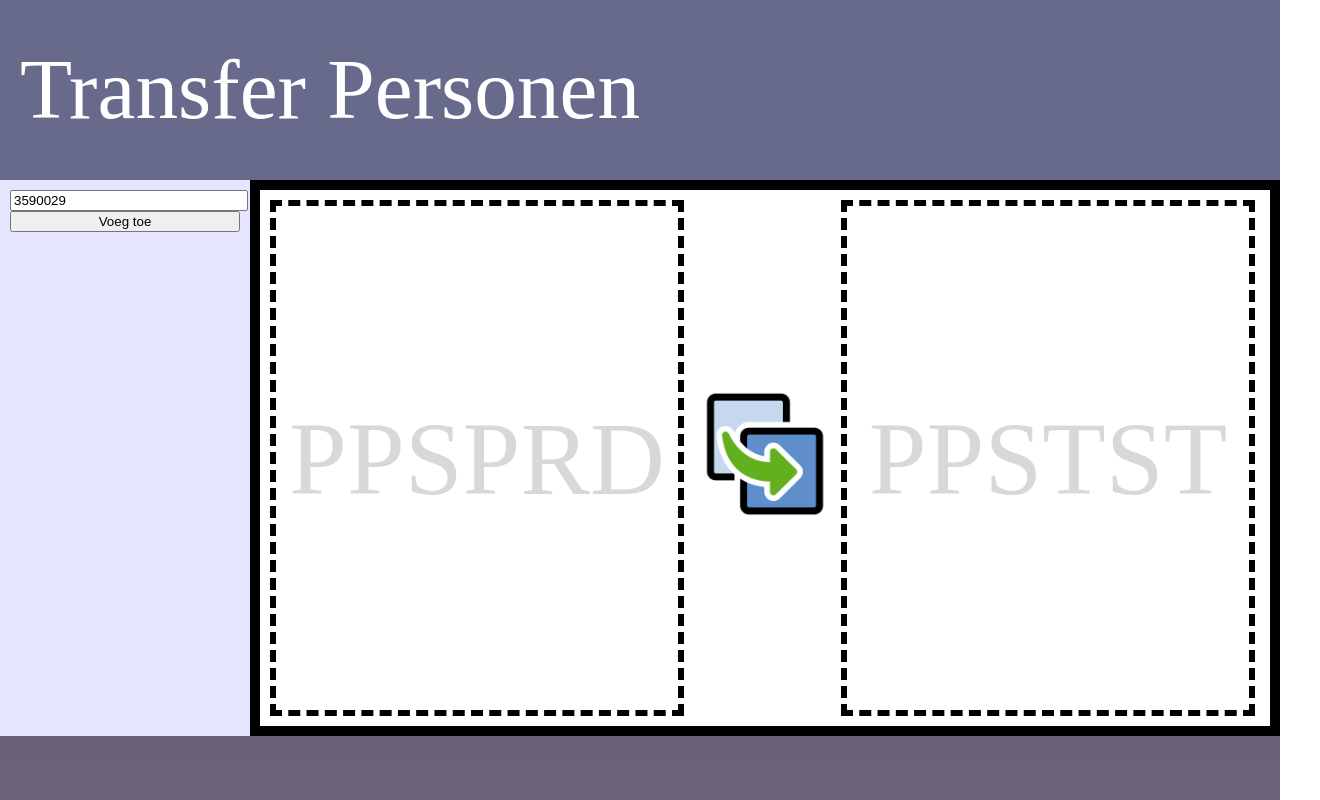
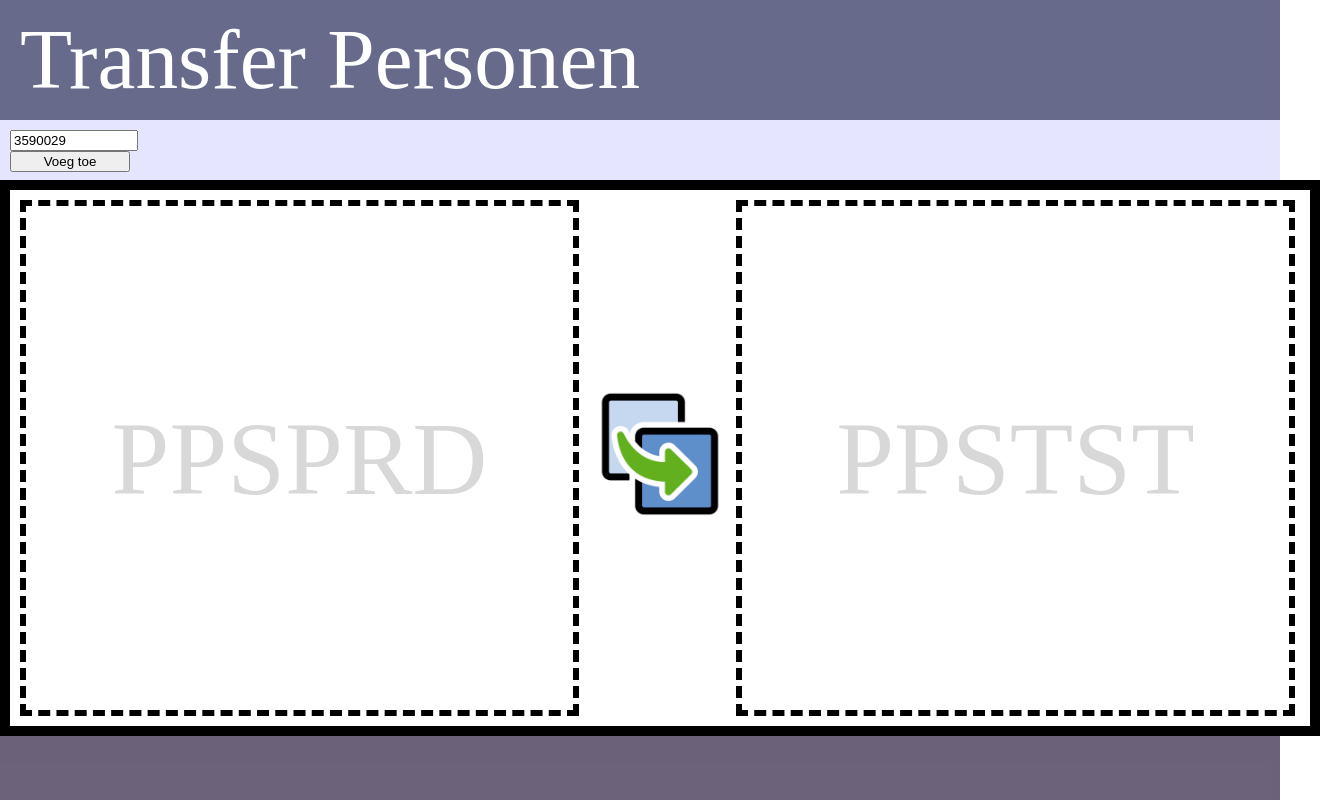
Before and after one commit to Lveekhout/transferpersonenschets, a plain HTML site: page index.html in a window 1280 px wide. Shown: the whole page, 1320 px wide, since content can reach past the window. Drawn offline with Linux system fonts and the light colour scheme.

Commit message:
Andere lay-out

```diff
--- a/css/main.css
+++ b/css/main.css
@@ -4,26 +4,30 @@ body {
 div.header {
     position: absolute;
     width: 100%;
-    height: 180px;
+    height: 120px;
     background-color: rgba(41, 43, 92, 0.7);
     color: white;
     font-size: 64pt;
 }
 div.navigate {
     position: absolute;
-    top: 180px;
-    width: 250px;
-    bottom: 64px;
+    top: 120px;
+    width: 100%;
+    height: 60px;
     background-color: rgba(0, 0, 255, 0.1);
+    overflow: hidden;
 }
 div#content {
     border: solid 10px black;
     position: absolute;
     padding: 10px;
     top: 180px;
+/*
     left: 250px;
     right: 0;
+*/
     bottom: 64px;
+    width: 100%;
     font-size: 28pt;
     overflow: auto;
 }
--- a/index.html
+++ b/index.html
@@ -9,12 +9,12 @@
 </head>
 <body>
     <div class="header">
-        <p style="margin: 40px 0 0 20px;">Transfer Personen</p>
+        <p id="headertitle" style="margin: 10px 0 0 20px;">Transfer Personen</p>
     </div>
     <div class="navigate">
-        <form style="left: 0; right: 0; overflow: hidden; padding: 10px 10px 10px 10px;">
+        <form style="left: 0; width: 120px; overflow: hidden; padding: 10px 10px 10px 10px;">
             <input id="pensioennummer" type="number" style="width: 100%;" value="3590029">
-            <button type="button" onclick="getNatuurlijkPersoon(source001, pensioennummer.value);" style="width: 100%;">Voeg toe</button>
+            <button type="button" onclick="getNatuurlijkPersoon(source001, pensioennummer.value); persoons.push(pensioennummer.value);" style="width: 100%;">Voeg toe</button>
         </form>
     </div>
     <div id="content">
@@ -30,13 +30,13 @@
                         </div>
                     </td>
                     <td width="150px">
-                        <img class="kopieer" src="images/copy.png">
+                        <img class="kopieer" src="images/copy.png" onclick="transferPersoons(destination001);">
                     </td>
                     <td>
                         <div class="environment">
                             <div class="omgevingholder">
                                 <span class="backdrop">PPSTST</span>
-                                <div class="omgevingcontent"></div>
+                                <div id="destination001" class="omgevingcontent"></div>
                             </div>
                         </div>
                     </td>
@@ -45,6 +45,9 @@
         </div>
     </div>
     <div class="footer"></div>
+    <script>
+        if (window.location.hash) url = window.location.hash.substring(1);
+    </script>
 </body>
 
 </html>
--- a/javascript/transferpersonen.js
+++ b/javascript/transferpersonen.js
@@ -1,3 +1,6 @@
+let url = "http://natuurlijkepersonen.svc.tst.tkp/api/v1/natuurlijkepersonen/{ids}";
+let persoons = [];
+
 function newHttp() {
     try
     {
@@ -25,9 +28,8 @@ function newHttp() {
     }
 }
 
-async function getNatuurlijkPersoon(el, pensioennummer) {
+function getNatuurlijkPersoon(el, pensioennummer) {
     let xmlHttp = newHttp();
-    let url = "http://natuurlijkepersonen.svc.tst.tkp/api/v1/natuurlijkepersonen/{ids}";
 
     xmlHttp.open( "GET", url.replace("{ids}", pensioennummer), true );
     xmlHttp.setRequestHeader("Accept", "application/json");
@@ -54,6 +56,13 @@ function voegToe(el, pensioennummer, naam) {
     el.appendChild(newElement);
 }
 
+function transferPersoons(el) {
+    el.innerHTML = "";
+    persoons.forEach(function (item, index) {
+        getNatuurlijkPersoon(el, item);
+    });
+}
+
 function sleep(ms) {
   return new Promise(resolve => setTimeout(resolve, ms));
 }
```
